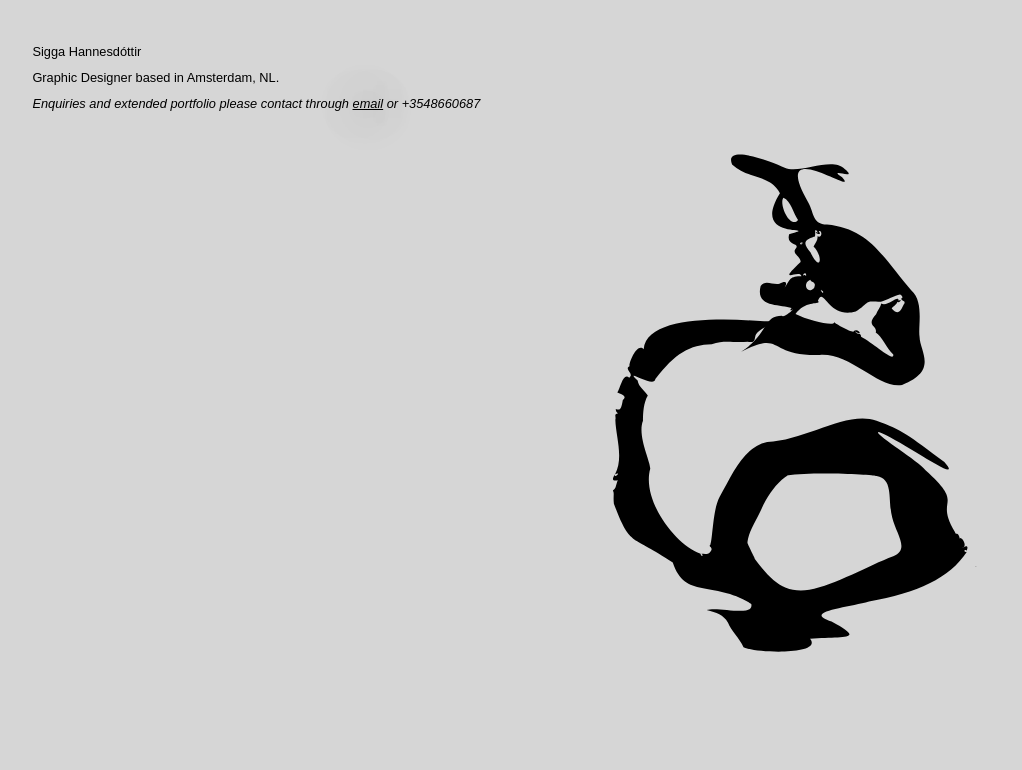
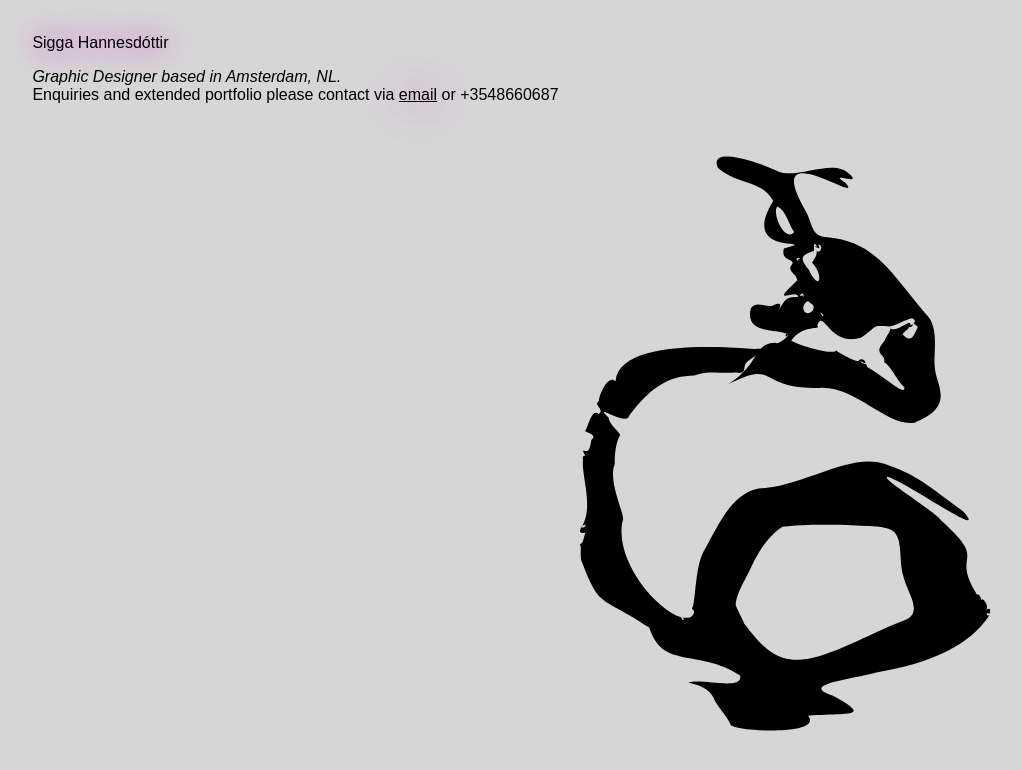
Before and after one commit to siggahh/siggahh.github.io, a plain HTML site: page index.html in a window 1280 px wide. Shown: the whole page, without its empty margins (14-1036 px from the left). Drawn offline with Linux system fonts and the light colour scheme.

Commit message:
Update index.html

```diff
--- a/index.html
+++ b/index.html
@@ -16,7 +16,8 @@
 
     img {
         padding-left: 40vw;
-
+        width: 40%;
+        height: 40%;
 
     }
 
@@ -28,20 +29,21 @@
 
     #img {transition-timing-function: ease-out;}
 
+
     body {
 
         font-family: Arial, Helvetica, sans-serif;
-        font-size: 6vw;
-        line-height: 1vw;
+        font-size: 2vh;
+        line-height: 2,5vh;
         background-color: rgb(214, 214, 214);
         padding-left: 3vw;
         padding-top: 2vw;
 
 
 
+
     }
     h1 {
-        font-weight: 200;
         font-family: 'Times New Roman', Times, serif;
         color: black;
 
@@ -50,19 +52,32 @@
     }
 
     p {
-            font-size: 1vw;
+            font-size: 2vh;
             text-align: left;
+            line-height: 2,5vh;
+
 
     }
 
     a {
         text-indent: 10px;
         color: rgb(0, 0, 0);
-        font-size: 1vw;
-        text-shadow: 0 0 50px rgb(0, 0, 0);
+        font-size: 2vh;
+        text-shadow: 0 0 50px rgb(255, 0, 221);
+    }
+
+    p1 {
+        font-family: Arial, Helvetica, sans-serif;
+        text-shadow: 0 0 30px rgb(255, 0, 234);
+        font-size: 2vh;
+        font-weight: medium;
+      }
 
 
-    }
+
+
+
+
 
 
 
@@ -74,19 +89,23 @@
         <div= class="child"></div>
         </div>
 
+    <p1>
+        Sigga Hannesdóttir
+
+    </p1>
     <p>
-        Sigga Hannesdóttir
 
     </p>
     <p>
-        Graphic Designer based in Amsterdam, NL.
+
 
 
         <p>
-        <i> Enquiries and extended portfolio please contact through <a href="mailto:siggahh9@gmail.com">email</a> or +3548660687<br> </i>
+            <i> Graphic Designer based in Amsterdam, NL.</i>
+            <br>Enquiries and extended portfolio please contact via <a href="mailto:siggahh9@gmail.com">email</a> or +3548660687<br>
          </p>
 
-     <img src="logo.svg" alt="logo" width="500" height="600">
+     <img src="logo.svg" alt="logo">
 
 
 
```
